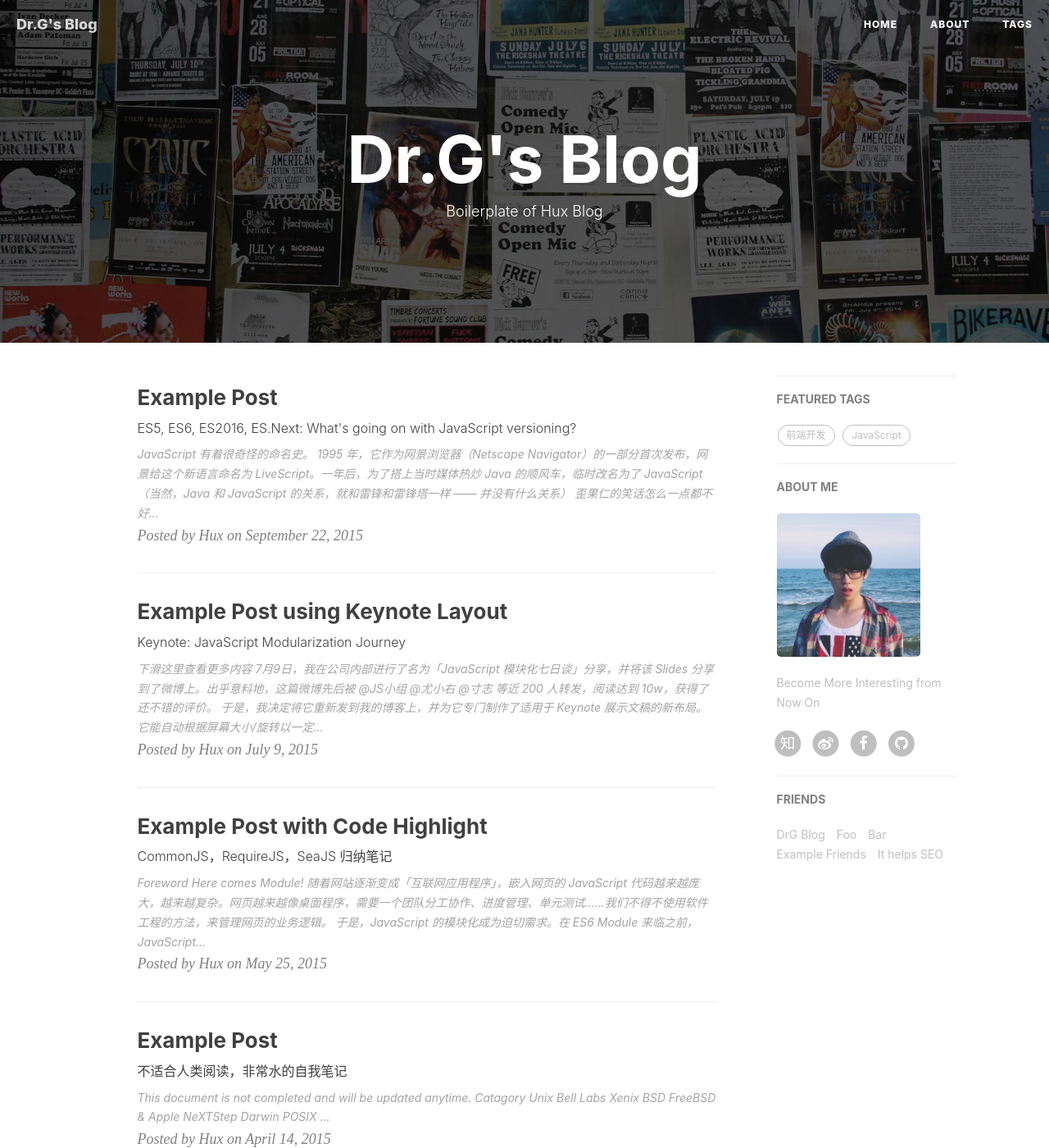
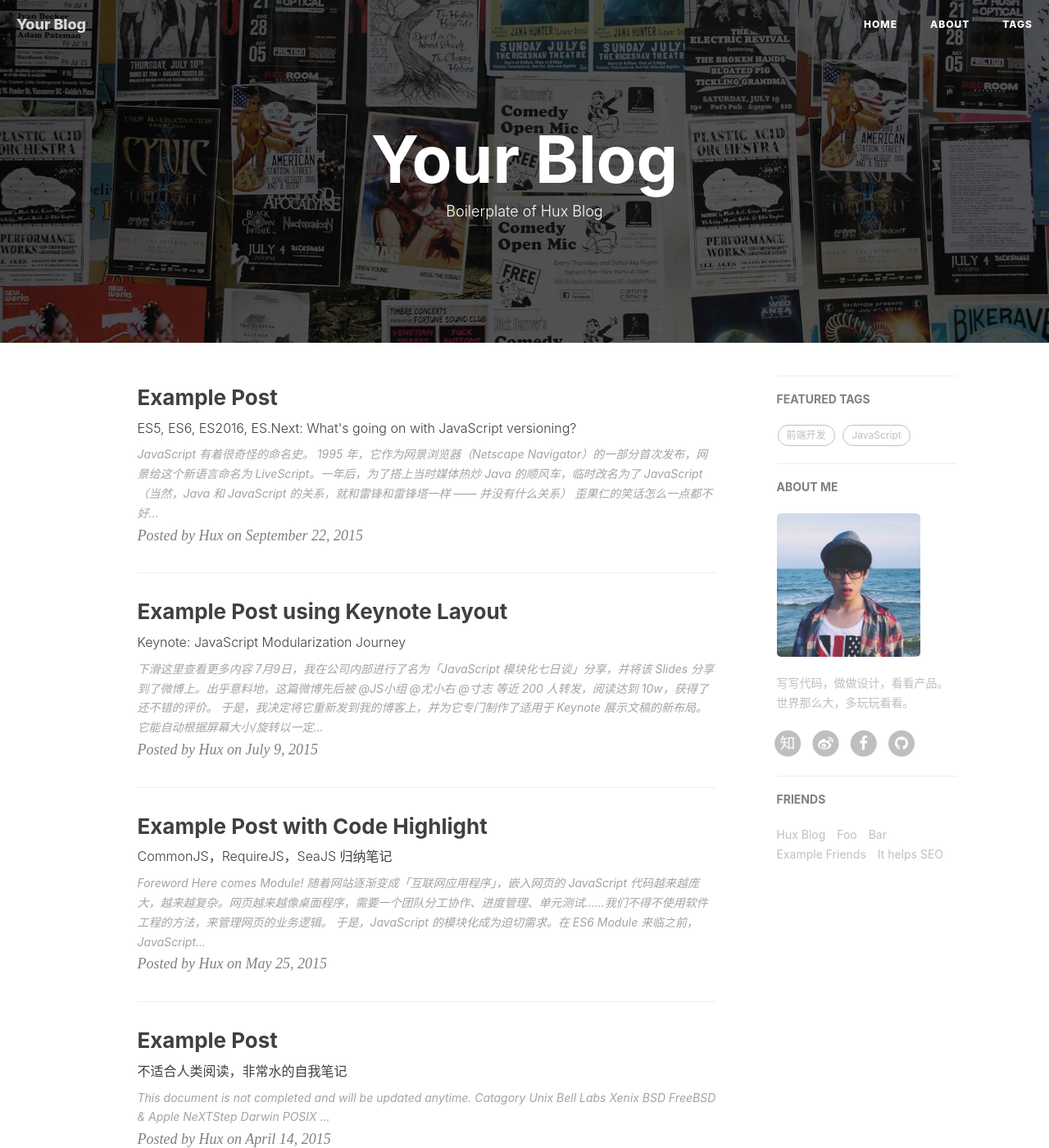
Before and after one commit to RG-Dou/RG-Dou.github.io, a Jekyll site: the page built from index.html, in a window 1280 px wide and 1400 px high. Shown: the whole window at 82% size. Built offline with Jekyll 4.4.1, drawn with Linux system fonts in a browser that asks for light colours; nearby versions of some CDN libraries; the list of posts is cut into pages by our own code; comment, search, counter and statistics services are not loaded; some of the changed text lies outside the part shown.

Commit message:
display bug

```diff
--- a/_config.yml
+++ b/_config.yml
@@ -1,22 +1,22 @@
 # Site settings
-title: Dr.G's Blog
-SEOTitle: Dr.G's Blog
+title: Your Blog
+SEOTitle: 你的博客 | Your Blog
 header-img: img/home-bg.jpg
-email: dourg0612@gmail.com
-description: "Try Something New"
-keyword: "CS/PhD"
-url: "http://rg-dou.github.io"              # your host, for absolute URL
+email: huxpro@gmail.com
+description: ""
+keyword: ""
+url: "http://huangxuan.me"              # your host, for absolute URL
 baseurl: "/huxblog-boilerplate"         # for example, '/blog' if your blog hosted on 'host/blog'
 
 
 
 # SNS settings
 RSS: false
-weibo_username:     Dr_G_
-zhihu_username:     dou-ni-wan-66
-github_username:    rg-dou
+weibo_username:     huxpro
+zhihu_username:     huxpro
+github_username:    huxpro
 #twitter_username:  huxpro
-facebook_username:  窦仁淦
+facebook_username:  huxpro
 
 
 
@@ -57,9 +57,9 @@ duoshuo_share: true                     # set to false if you want to use Commen
 
 
 
-# Analytics settings in the future
+# Analytics settings
 # Baidu Analytics
-# ba_track_id: 4cc1f2d8f3067386cc5cdb626a202900
+ba_track_id: 4cc1f2d8f3067386cc5cdb626a202900
 # Google Analytics
 ga_track_id: 'UA-49627206-1'            # Format: UA-xxxxxx-xx
 ga_domain: huangxuan.me
@@ -68,8 +68,8 @@ ga_domain: huangxuan.me
 
 # Sidebar settings
 sidebar: true                           # whether or not using Sidebar.
-sidebar-about-description: "Become More Interesting from Now On"
-sidebar-avatar: /img/avatar-hux.jpg     # use absolute URL, seeing it's used in both `/` and `/about/`
+sidebar-about-description: "写写代码，做做设计，看看产品。世界那么大，多玩玩看看。"
+sidebar-avatar: /img/avatar-hux.jpg      # use absolute URL, seeing it's used in both `/` and `/about/`
 
 
 
@@ -82,8 +82,8 @@ featured-condition-size: 1              # A tag will be featured if the size of
 # Friends
 friends: [
     {
-        title: "DrG Blog",
-        href: "http://rg-dou.github.io"
+        title: "Hux Blog",
+        href: "http://huangxuan.me"
     },{
         title: "Foo",
         href: "#"
```
Also changed, not shown: 10 other files.
